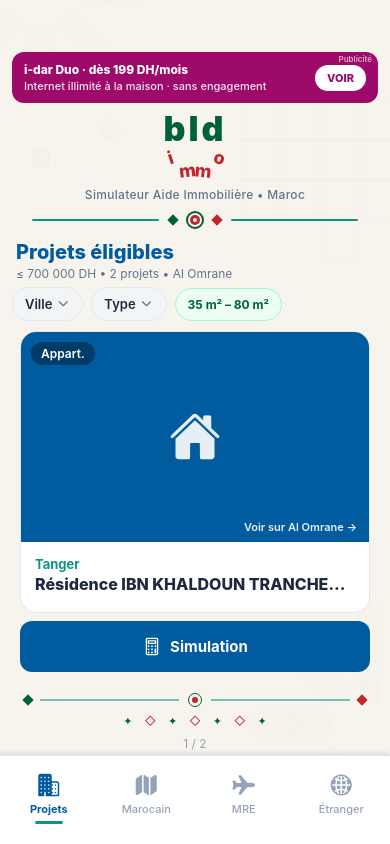
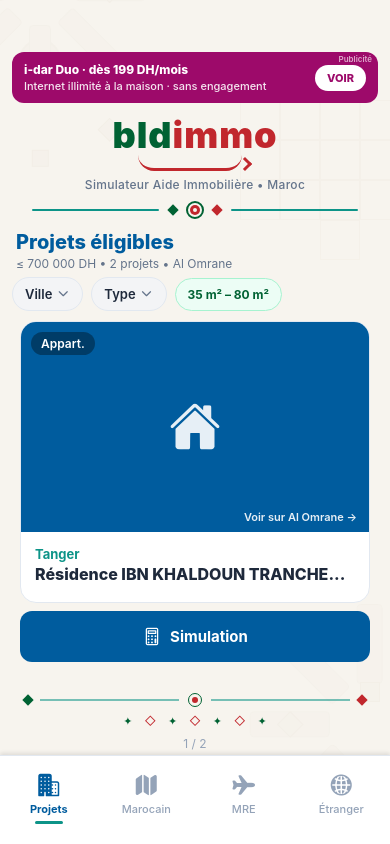
Before and after one commit to TAXI84/bldimo, a React Native app: screen / in a window 390 px wide. Built offline with nearby package versions, Linux system fonts and the light colour scheme.

Commit message:
logo: Amazon-style smile arc under bldimmo

```diff
--- a/App.tsx
+++ b/App.tsx
@@ -40,54 +40,16 @@
         <AdBanner />
 
         <View style={styles.brandingContainer}>
-          <Text style={styles.brandBld}>bld</Text>
+          {/* Mot complet style Amazon : bld + immo + smile en dessous */}
+          <View style={styles.logoWord}>
+            <Text style={styles.brandBld}>bld</Text>
+            <Text style={styles.brandImmo}>immo</Text>
+          </View>
 
-          {/* immo déformé en arc sourire : i et o hauts, mm bas */}
-          <View style={styles.immoSmile}>
-            <Text
-              style={[
-                styles.immoLetter,
-                {
-                  marginTop: 0,
-                  transform: [{ rotate: '-18deg' }, { translateY: -2 }],
-                },
-              ]}
-            >
-              i
-            </Text>
-            <Text
-              style={[
-                styles.immoLetter,
-                {
-                  marginTop: 11,
-                  transform: [{ rotate: '-6deg' }],
-                },
-              ]}
-            >
-              m
-            </Text>
-            <Text
-              style={[
-                styles.immoLetter,
-                {
-                  marginTop: 11,
-                  transform: [{ rotate: '6deg' }],
-                },
-              ]}
-            >
-              m
-            </Text>
-            <Text
-              style={[
-                styles.immoLetter,
-                {
-                  marginTop: 0,
-                  transform: [{ rotate: '18deg' }, { translateY: -2 }],
-                },
-              ]}
-            >
-              o
-            </Text>
+          {/* Arc sourire façon Amazon (sous le mot, de b à o) */}
+          <View style={styles.smileWrap}>
+            <View style={styles.smileArc} />
+            <View style={styles.smileArrow} />
           </View>
 
           <Text style={styles.brandingSubtitle}>Simulateur Aide Immobilière • Maroc</Text>
@@ -136,36 +98,66 @@
     paddingTop: Platform.OS === 'android' ? (StatusBar.currentHeight || 28) : 44,
   },
   brandingContainer: {
-    paddingTop: 4,
+    paddingTop: 6,
     paddingBottom: 2,
     paddingHorizontal: 20,
     alignItems: 'center',
     justifyContent: 'center',
   },
+  logoWord: {
+    flexDirection: 'row',
+    alignItems: 'baseline',
+    justifyContent: 'center',
+  },
   brandBld: {
     color: FLAG_GREEN,
-    fontSize: 34,
+    fontSize: 36,
     fontWeight: '900',
-    letterSpacing: 3,
-    lineHeight: 36,
-    textAlign: 'center',
+    letterSpacing: 1,
     includeFontPadding: false,
   },
-  immoSmile: {
-    flexDirection: 'row',
-    alignItems: 'flex-start',
-    justifyContent: 'center',
-    marginTop: 2,
-    marginBottom: 6,
-    height: 32,
+  brandImmo: {
+    color: FLAG_RED,
+    fontSize: 36,
+    fontWeight: '900',
+    letterSpacing: 1,
+    includeFontPadding: false,
   },
-  immoLetter: {
-    color: FLAG_RED,
-    fontSize: 18,
-    fontWeight: '800',
-    width: 16,
-    textAlign: 'center',
-    includeFontPadding: false,
+  smileWrap: {
+    width: 130,
+    height: 18,
+    marginTop: -2,
+    marginBottom: 4,
+    alignSelf: 'center',
+    position: 'relative',
+  },
+  /* Demi-cercle = sourire Amazon */
+  smileArc: {
+    position: 'absolute',
+    left: 8,
+    right: 18,
+    top: 0,
+    height: 16,
+    borderBottomWidth: 3,
+    borderLeftWidth: 0,
+    borderRightWidth: 0,
+    borderTopWidth: 0,
+    borderColor: FLAG_RED,
+    borderBottomLeftRadius: 60,
+    borderBottomRightRadius: 60,
+    backgroundColor: 'transparent',
+  },
+  /* Petite flèche au bout du smile (comme Amazon) */
+  smileArrow: {
+    position: 'absolute',
+    right: 10,
+    bottom: 4,
+    width: 10,
+    height: 10,
+    borderTopWidth: 3,
+    borderRightWidth: 3,
+    borderColor: FLAG_RED,
+    transform: [{ rotate: '45deg' }],
   },
   brandingSubtitle: {
     color: '#64748B',
```
